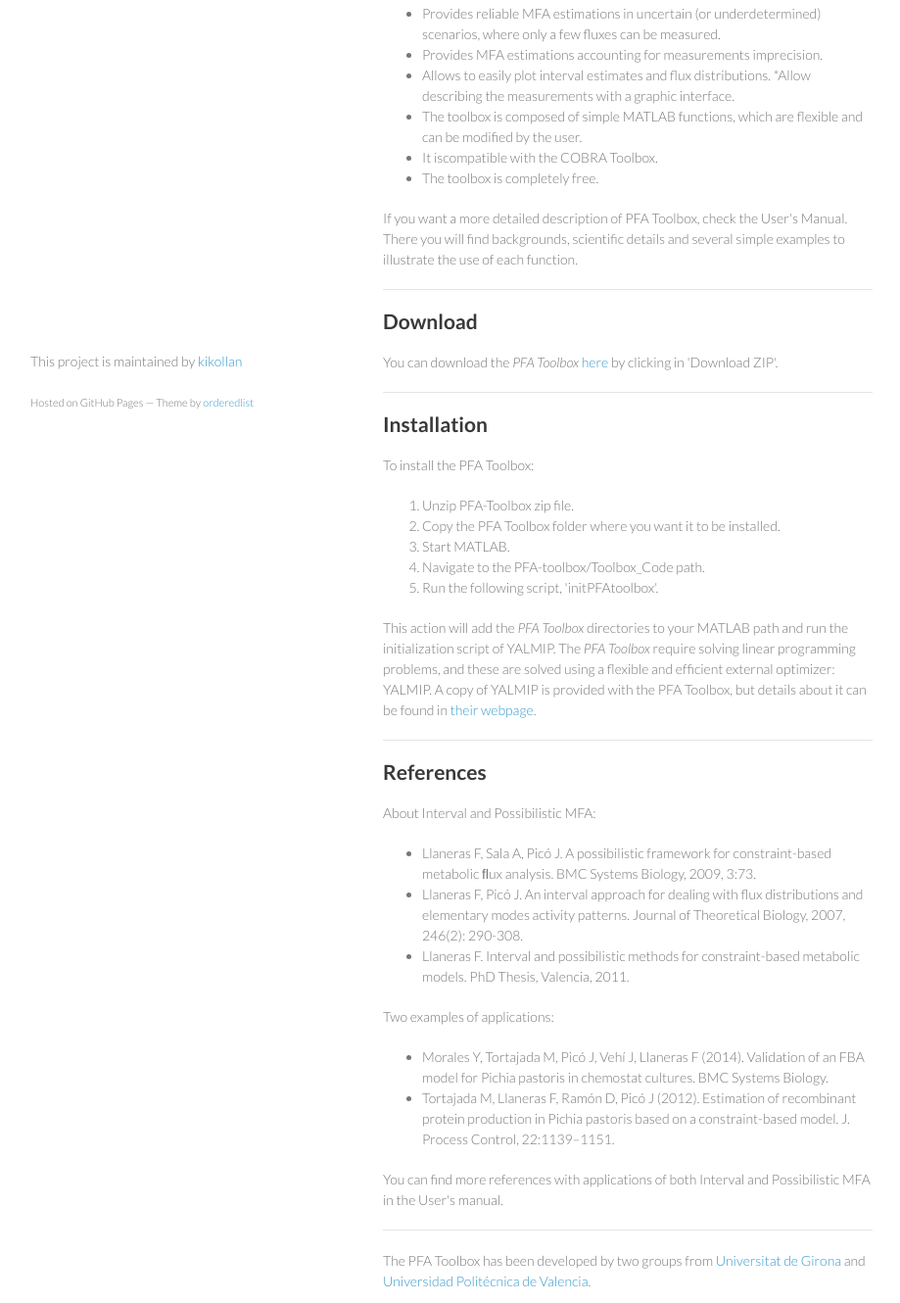
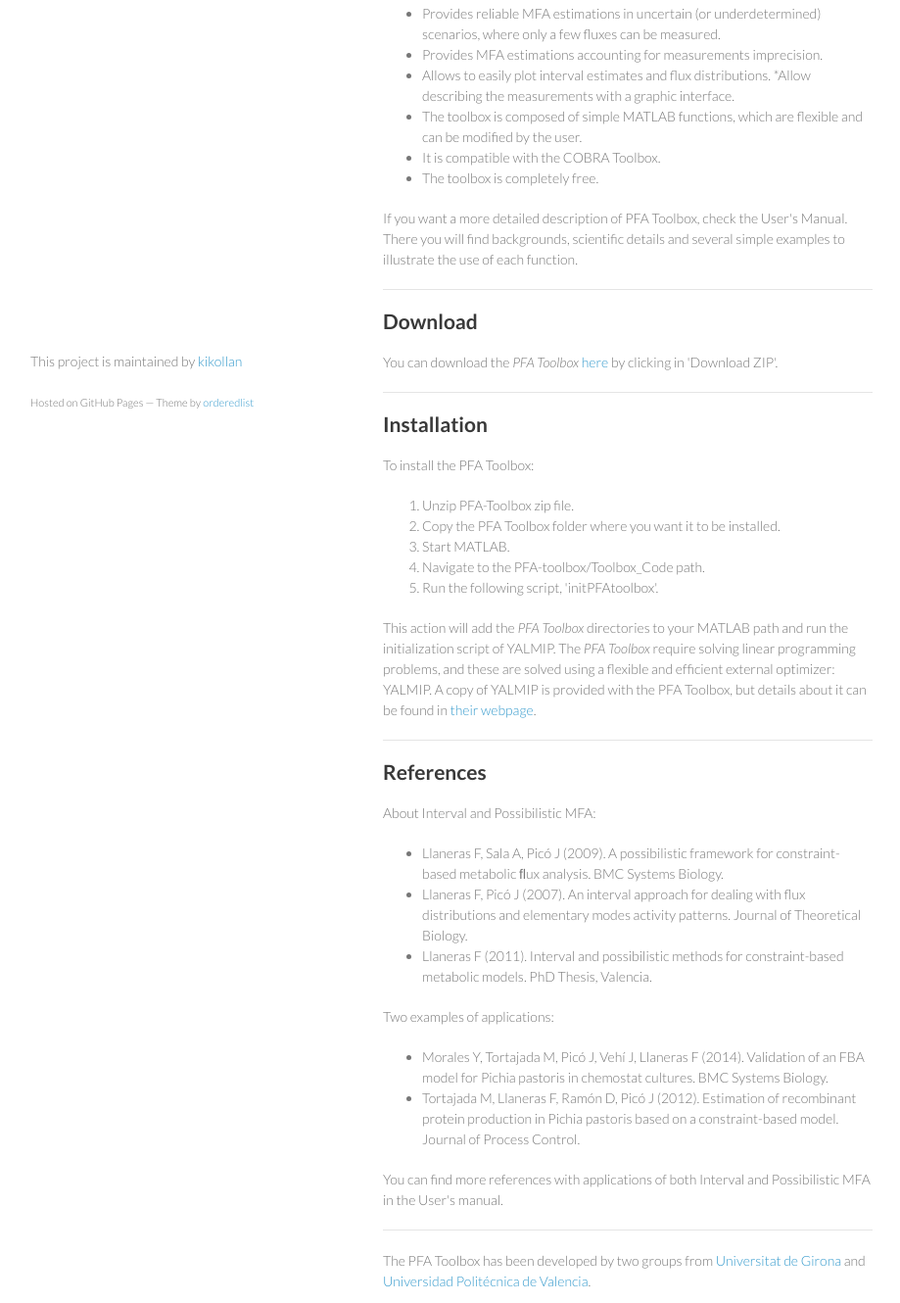
Before and after one commit to kikollan/PFA-Toolbox, a plain HTML site: page index.html in a window 1280 px wide. Shown: the part 310-1640 px from the top of the page at 98% size, without its empty margins (179-1098 px from the left). Drawn offline with Linux system fonts and the light colour scheme.

```diff
--- a/index.html
+++ b/index.html
@@ -44,7 +44,7 @@
 <li>Allows to easily plot interval estimates and flux distributions.
 *Allow describing the measurements with a graphic interface.</li>
 <li>The toolbox is composed of simple MATLAB functions, which are flexible and can be modified by the user.</li>
-<li>It iscompatible with the COBRA Toolbox.</li>
+<li>It is compatible with the COBRA Toolbox.</li>
 <li>The toolbox is completely free.</li>
 </ul>
 
@@ -82,16 +82,16 @@
 <p>About Interval and Possibilistic MFA:</p>
 
 <ul>
-<li>Llaneras F, Sala A, Picó J. A possibilistic framework for constraint-based metabolic ﬂux analysis. BMC Systems Biology, 2009, 3:73.</li>
-<li>Llaneras F, Picó J. An interval approach for dealing with flux distributions and elementary modes activity patterns. Journal of Theoretical Biology, 2007, 246(2): 290-308.</li>
-<li>Llaneras F. Interval and possibilistic methods for constraint-based metabolic models. PhD Thesis, Valencia, 2011.</li>
+<li>Llaneras F, Sala A, Picó J (2009). A possibilistic framework for constraint-based metabolic ﬂux analysis. BMC Systems Biology.</li>
+<li>Llaneras F, Picó J (2007). An interval approach for dealing with flux distributions and elementary modes activity patterns. Journal of Theoretical Biology.</li>
+<li>Llaneras F (2011). Interval and possibilistic methods for constraint-based metabolic models. PhD Thesis, Valencia.</li>
 </ul>
 
 <p>Two examples of applications:</p>
 
 <ul>
 <li>Morales Y, Tortajada M, Picó J, Vehí J, Llaneras F (2014). Validation of an FBA model for Pichia pastoris in chemostat cultures. BMC Systems Biology.</li>
-<li>Tortajada M, Llaneras F, Ramón D, Picó J (2012). Estimation of recombinant protein production in Pichia pastoris based on a constraint-based model. J. Process Control, 22:1139–1151.</li>
+<li>Tortajada M, Llaneras F, Ramón D, Picó J (2012). Estimation of recombinant protein production in Pichia pastoris based on a constraint-based model. Journal of Process Control.</li>
 </ul>
 
 <p>You can find more references with applications of both Interval and Possibilistic MFA in the User's manual.</p>
```
Also changed, not shown: params.json (+1 -1 lines).
